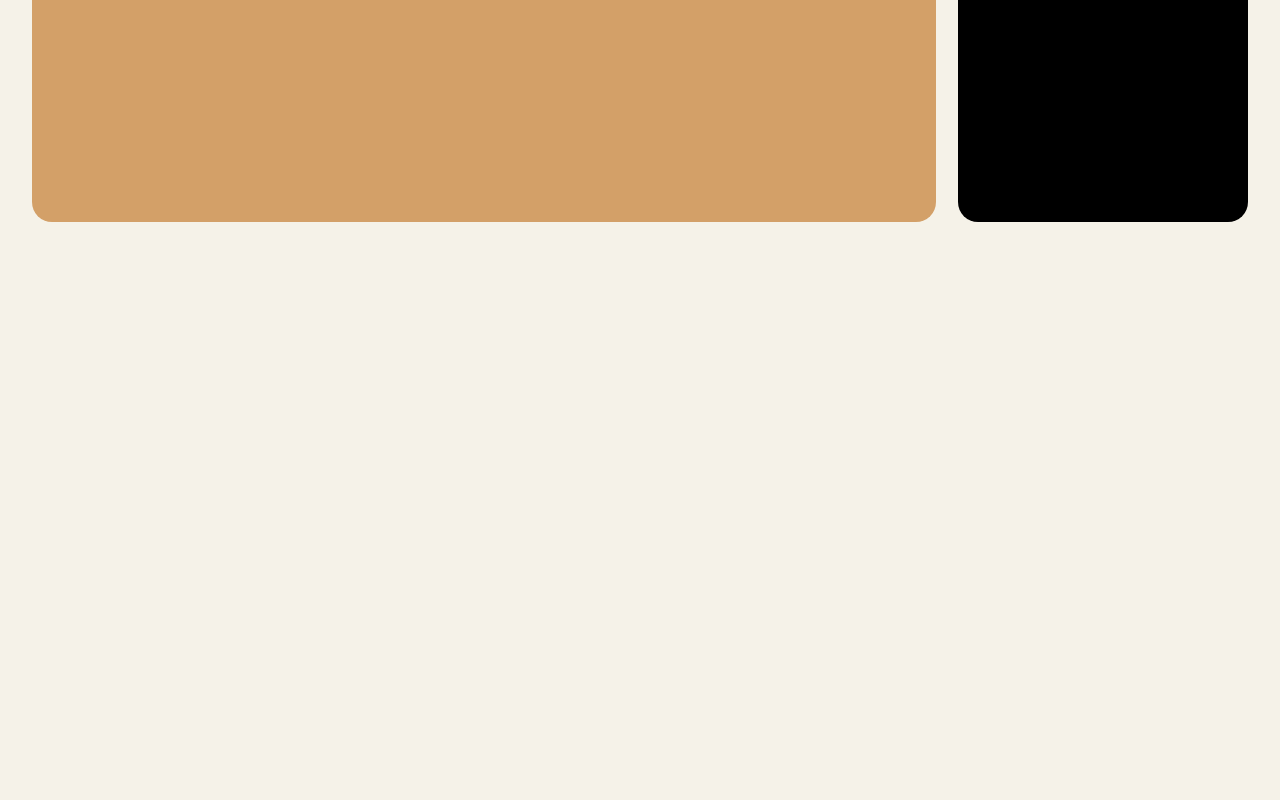
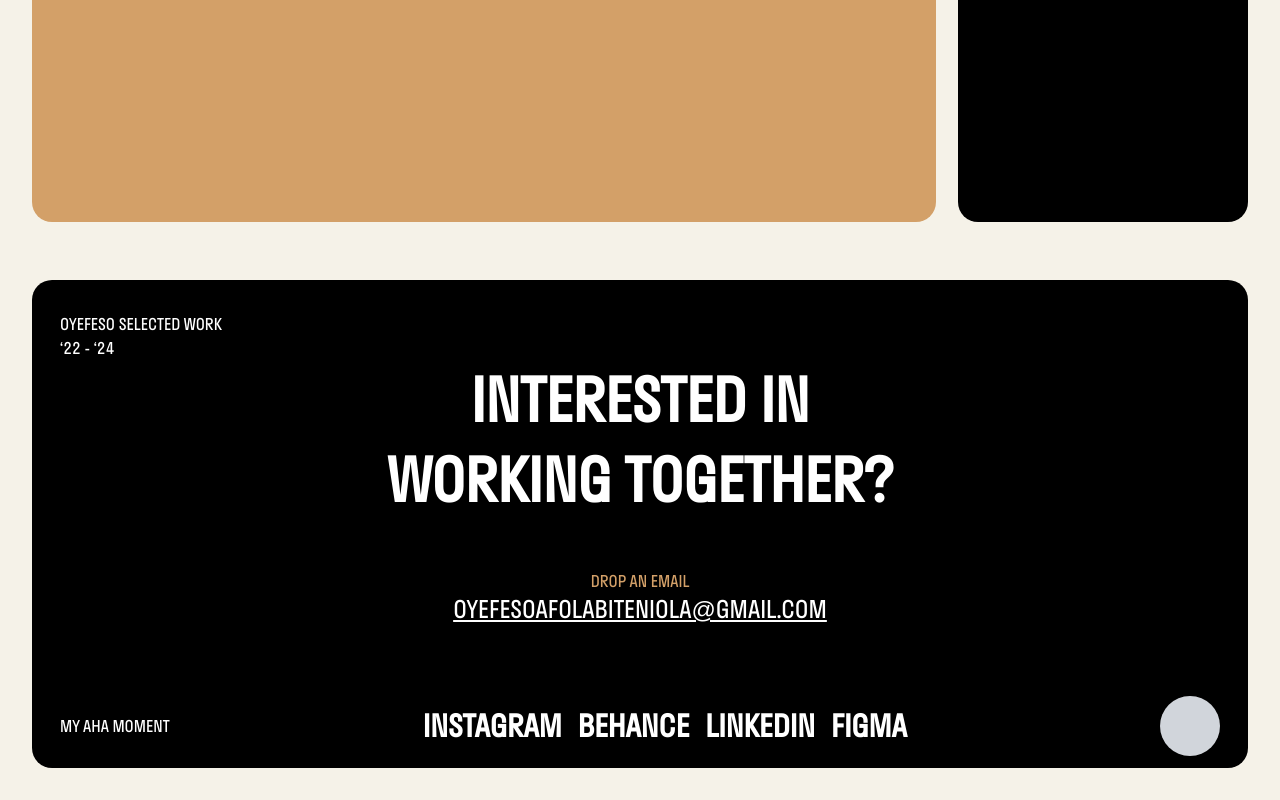
Before and after one commit to kalejaiyeoluwadara/afolabi, a Next.js app: page / in a window 1280 px wide. Shown: the part 2892-3692 px from the top of the page. Before the commit the page ends 3146 px from the top, so only its background shows below. Built offline with nearby package versions, Linux system fonts and the light colour scheme.

Commit message:
completed footer

```diff
--- /dev/null
+++ b/app/Hero/Foot.jsx
@@ -0,0 +1,44 @@
+import Link from "next/link";
+import React from "react";
+
+function Foot() {
+  return (
+    <footer className="h-[488px] rounded-[20px] text-white mt-[58px] w-full bg-black px-7 py-4 flex flex-col justify-between  ">
+      <div className="flex text-base font-normal flex-col mt-4 ">
+        <p className=" uppercase ">OYEFESO Selected Work</p>
+        <p>‘22 - ‘24</p>
+      </div>
+      <div className="w-full flex-center ">
+        <h1 className="text-[59px] uppercase text-center leading-[80px] w-[507px] font-semibold">
+          Interested in worKING together?
+        </h1>
+      </div>
+      <div className=" w-full flex-col flex-center  mt-[49px] mb-[71px] ">
+        <p className="text-primary text-base ">DROP AN EMAIL</p>
+        <p className="text-2xl underline uppercase ">
+          Oyefesoafolabiteniola@gmail.com
+        </p>
+      </div>
+      <div className="flex justify-between items-center w-full  ">
+        <p>MY AHA MOMENT</p>
+        <div className="flex gap-4 ">
+          {[
+            { title: "INSTAGRAM", link: "link" },
+            { title: "BEHANCE", link: "link" },
+            { title: "LINKEDIN", link: "link" },
+            { title: "FIGMA", link: "link" },
+          ].map((d, id) => {
+            return (
+              <Link className="text-3xl font-semibold " href={d.link} key={id}>
+                {d.title}
+              </Link>
+            );
+          })}
+        </div>
+        <div className="h-[60px] w-[60px] rounded-full bg-gray-300  "></div>
+      </div>
+    </footer>
+  );
+}
+
+export default Foot;
--- a/app/page.js
+++ b/app/page.js
@@ -2,6 +2,7 @@ import Image from "next/image";
 import Hero from "./Hero/Hero";
 import Collections from "./Hero/Collections";
 import Projects from "./Hero/Projects";
+import Foot from "./Hero/Foot";
 
 export default function Home() {
   return (
@@ -9,6 +10,7 @@ export default function Home() {
       <Hero />
       <Collections />
       <Projects />
+      <Foot />
     </main>
   );
 }
```
